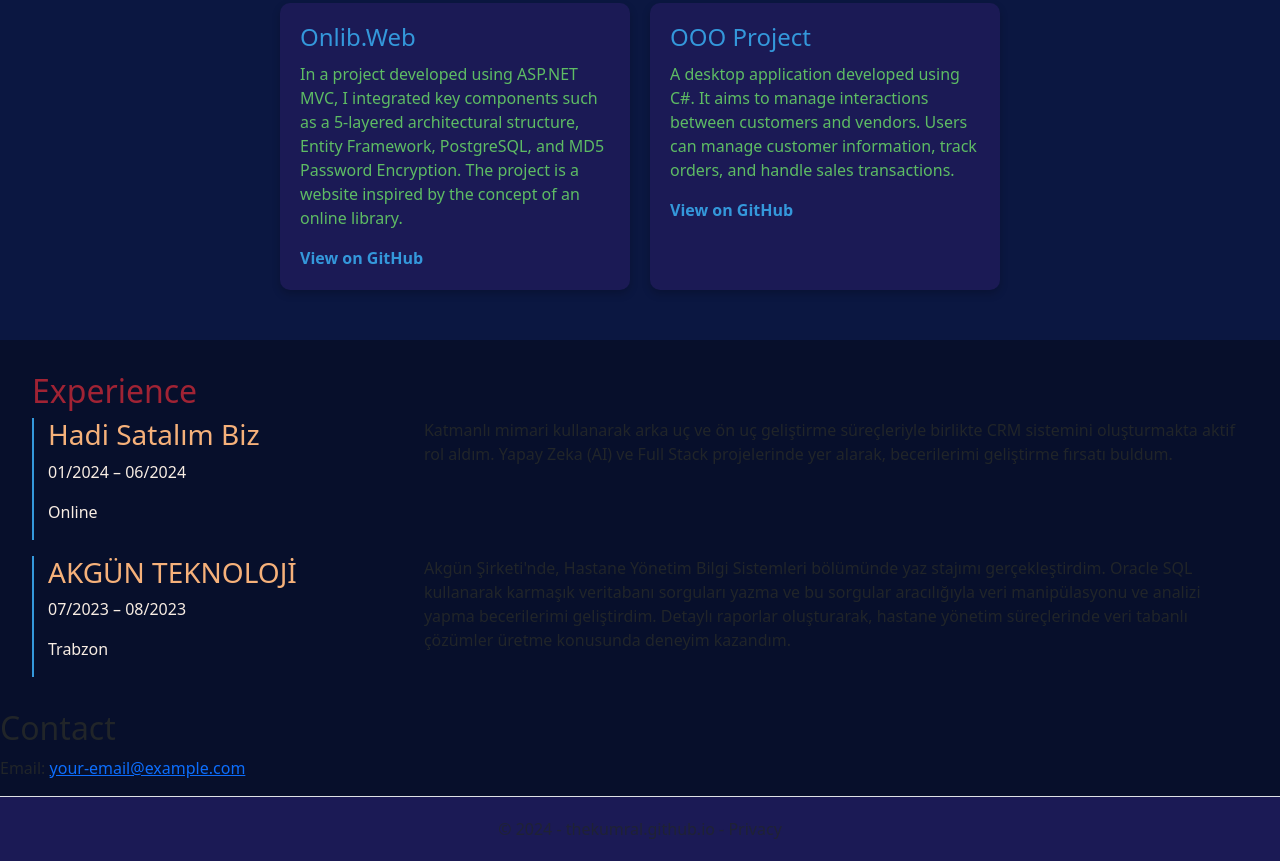
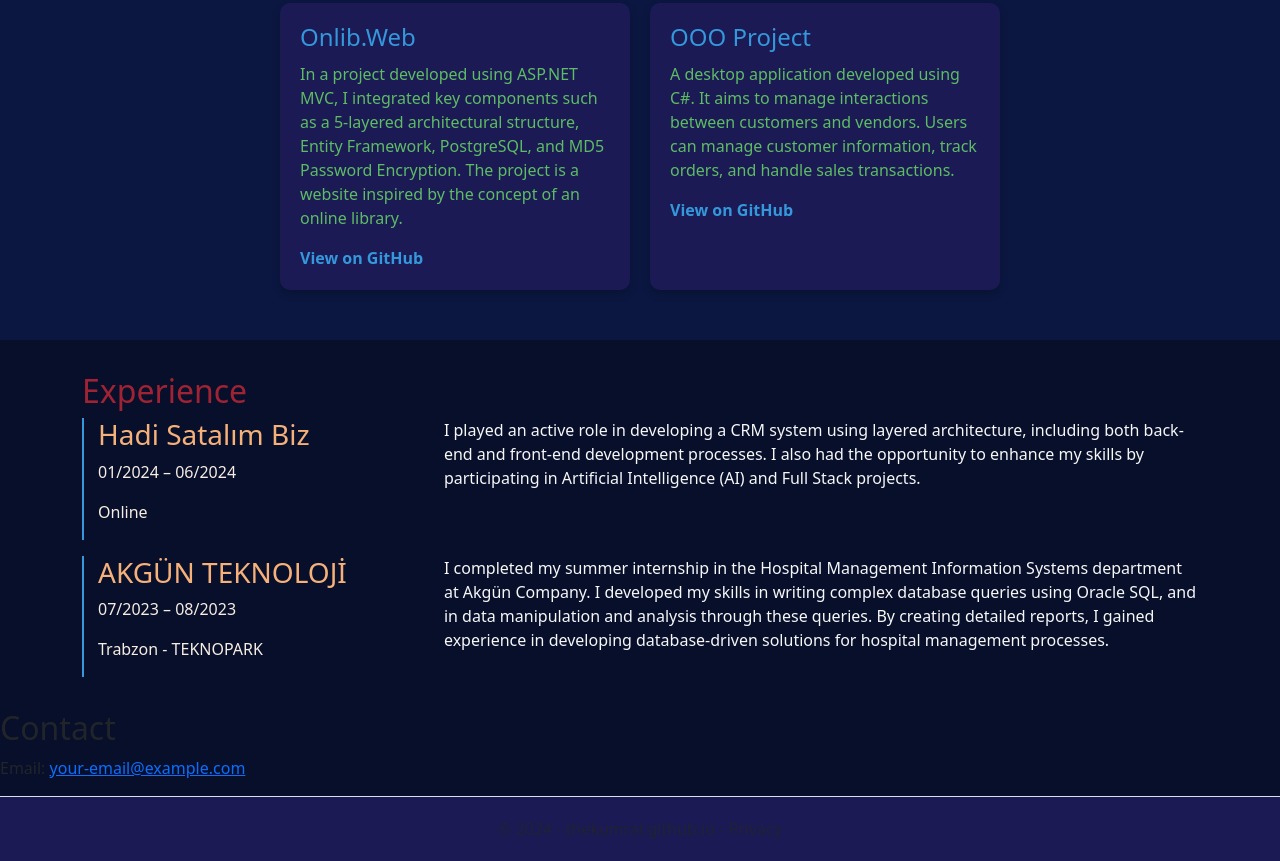
Before and after one commit to thekumral/thekumral.github.io, a website: page index.html in a window 1280 px wide. Shown: the part 1918-2779 px from the top of the page. Drawn offline with Linux system fonts and the light colour scheme.

Commit message:
experience section edited

```diff
--- a/assets/js/dynamic-Content.js
+++ b/assets/js/dynamic-Content.js
@@ -69,7 +69,7 @@ document.addEventListener('DOMContentLoaded', () => {
         modalImage.style.height = 'auto';
       } else {
         // Vertical image
-        modalImage.style.width = '100%';
+        modalImage.style.width = '60%';
         modalImage.style.height = 'auto';
         modalImage.padding = '0';
       }
--- a/assets/scss/styles.scss
+++ b/assets/scss/styles.scss
@@ -72,7 +72,7 @@ $response-colors: (
   '44': #4444ad,
 
   'error': #ff3333
-    // Koyu Kırmızı,,,,,,,,,,,,,,,,,,,,,,,,,,,,,,,,,,,,,,,,,,,,,,,,,,,,,,,,,,,,,,,,,,,,,,,,,,,,,,,,,,,,,,,,,,,,,,,,,,,,,,,,,,,,,,,,,,,,,,,,,,,,,,,,,,,,,,,,,,,,,,,,,,,,,,,,,,,,,,,,,,,,,,,,,,,,,,,,,,,,,,,,,,,,,,,,,,,,,,,,,,,,,,,,,,,,,,,,,,,,,,,,,,,,,,,,,,,,,,,,,,,,,,,,,,,,,,,,,
+    // Koyu Kırmızı,,,,,,,,,,,,,,,,,,,,,,,,,,,,,,,,,,,,,,,,,,,,,,,,,,,,,,,,,,,,,,,,,,,,,,,,,,,,,,,,,,,,,,,,,,,,,,,,,,,,,,,,,,,,,,,,,,,,,,,,,,,,,,,,,,,,,,,,,,,,,,,,,,,,,,,,,,,,,,,,,,,,,,,,,,,,,,,,,,,,,,,,,,,,,,,,,,,,,,,,,,,,,,,,,,,,,,,,,,,,,,,,,,,,,,,,,,,,,,,,,,,,,,,,,,,,,,,,,,,,,
 );
 body {
   background-color: $layout-Background-Color;
@@ -745,6 +745,7 @@ body {
   .experience-right {
     width: 70%;
     padding-left: 1rem;
+    color: $welcome-text;
   }
 }
 
@@ -936,7 +937,6 @@ body {
 
   .experience-container {
     .experience-item {
-      flex-direction: column;
       align-items: flex-start;
 
       .date-company {
--- a/index.html
+++ b/index.html
@@ -440,6 +440,7 @@
 
       <!-- Experience Section -->
       <section id="experience" class="experience-section">
+        <div class="container">
           <h2>Experience</h2>
           <div class="experience-container">
             <div class="experience-item">
@@ -453,10 +454,11 @@
               </div>
               <div class="experience-right">
                 <p>
-                Katmanlı mimari kullanarak arka uç ve ön uç geliştirme
-                süreçleriyle birlikte CRM sistemini oluşturmakta aktif rol
-                aldım. Yapay Zeka (AI) ve Full Stack projelerinde yer alarak,
-                becerilerimi geliştirme fırsatı buldum.
+                  I played an active role in developing a CRM system using
+                  layered architecture, including both back-end and front-end
+                  development processes. I also had the opportunity to enhance
+                  my skills by participating in Artificial Intelligence (AI) and
+                  Full Stack projects.
                 </p>
               </div>
             </div>
@@ -466,18 +468,20 @@
                 <div class="position">
                   <h3>AKGÜN TEKNOLOJİ</h3>
                   <p id="date">07/2023 – 08/2023</p>
-                <p id="date">Trabzon</p>
+                  <p id="date">Trabzon - TEKNOPARK</p>
                 </div>
               </div>
               <div class="experience-right">
                 <p>
-                Akgün Şirketi'nde, Hastane Yönetim Bilgi Sistemleri bölümünde
-                yaz stajımı gerçekleştirdim. Oracle SQL kullanarak karmaşık
-                veritabanı sorguları yazma ve bu sorgular aracılığıyla veri
-                manipülasyonu ve analizi yapma becerilerimi geliştirdim. Detaylı
-                raporlar oluşturarak, hastane yönetim süreçlerinde veri tabanlı
-                çözümler üretme konusunda deneyim kazandım.
+                  I completed my summer internship in the Hospital Management
+                  Information Systems department at Akgün Company. I developed
+                  my skills in writing complex database queries using Oracle
+                  SQL, and in data manipulation and analysis through these
+                  queries. By creating detailed reports, I gained experience in
+                  developing database-driven solutions for hospital management
+                  processes.
                 </p>
+              </div>
             </div>
           </div>
         </div>
```
Also changed, not shown: assets/css/styles.css. Lines whose indentation alone changed are shown as unchanged.
